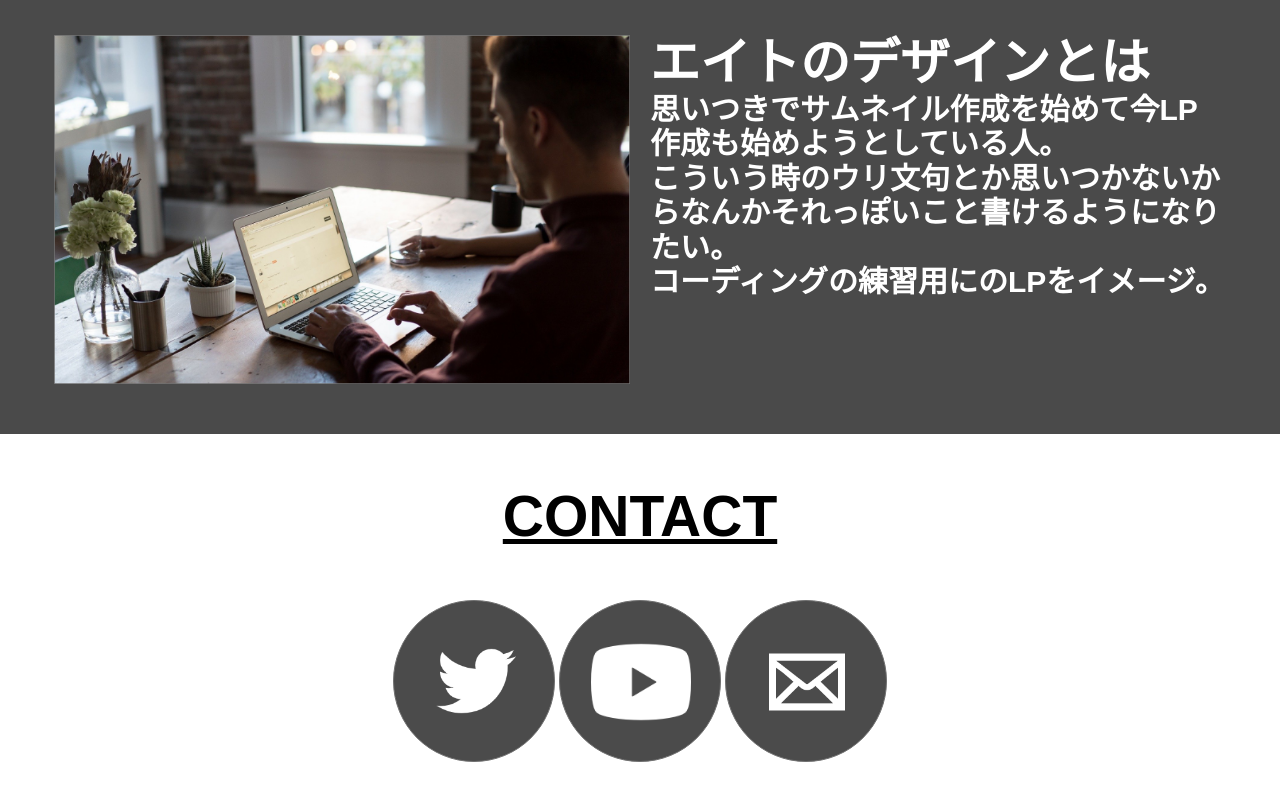
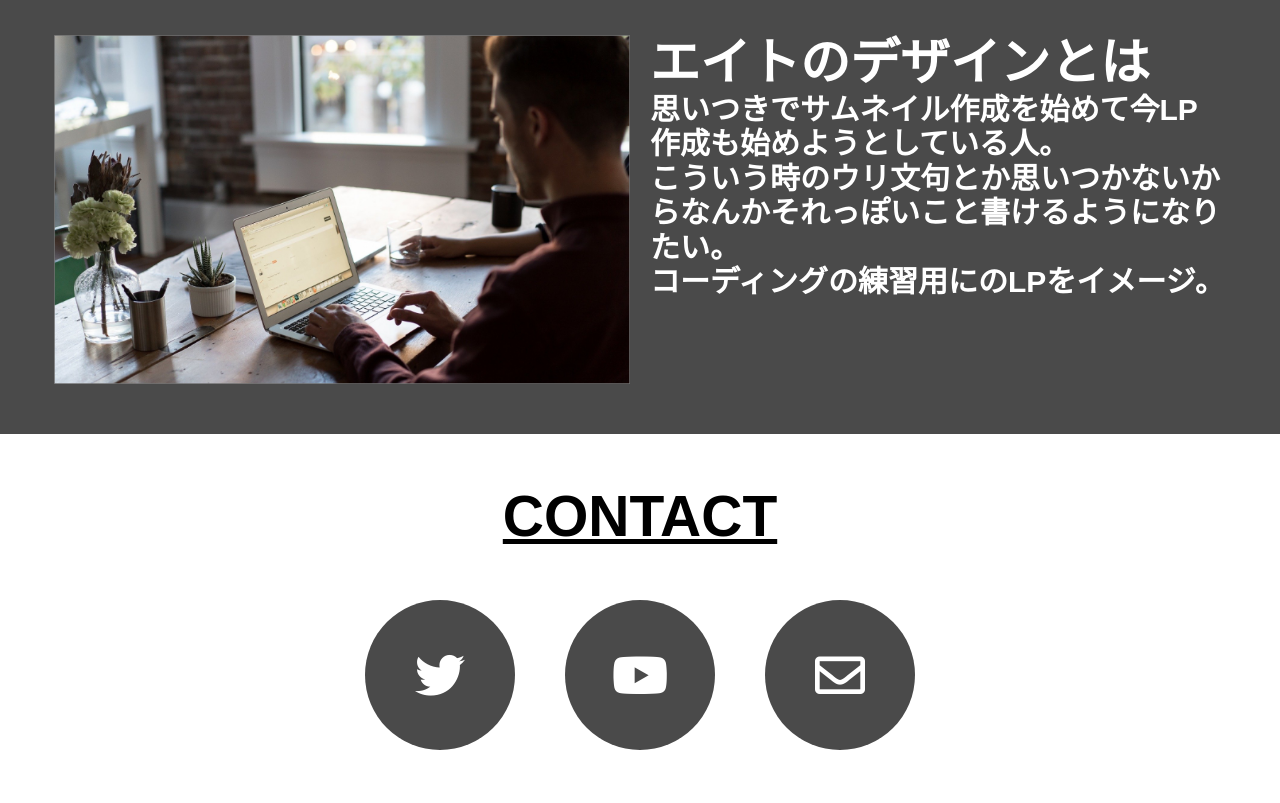
Before and after one commit to eightsSamune/originalLP01, a plain HTML site: page index.html in a window 1280 px wide. Shown: the part 1802-2605 px from the top of the page. Drawn offline with nearby package versions, Linux system fonts and the light colour scheme.

Commit message:
アイコンアニメーション化

```diff
--- a/css/stylesheet.scss
+++ b/css/stylesheet.scss
@@ -129,7 +129,9 @@ header{
 
             &:hover{
                 background: linear-gradient(to right, #018D8D,#035784);
+
             }
+
         }
     }
 }
@@ -207,3 +209,72 @@ header{
         }
     }
 }
+
+.sec04{
+
+    .container{
+        width: 600px;
+    }
+
+    ul{
+        display: flex;
+        justify-content: space-around;
+
+    }
+
+    // ボタンのホバーアニメーション設定
+    .btn01{
+        color: #fff;
+        text-decoration: none;
+        text-align: center;
+        position: relative;
+        z-index: 10;
+        display: block;
+        width: 150px;
+        height: 150px;
+        line-height: 150px;
+
+        &::before {
+            //ボタンアイコン共通項目
+            content: "";
+            font-weight: 400;
+            font-size: 50px;
+
+            background-color: #4A4A4A;
+            display: block;
+            position: absolute;
+            width: 150px;
+            height: 150px;
+            z-index: -1;
+            border-radius: 50%;
+            box-shadow:
+            0 0 0 0 #fff,
+            0 0 0 0 #7e7a79;
+            transition: all .2s ease;
+            -webkit-transition: all .2s ease;
+        }
+        &:hover::before {
+            transform: scale(0.8);
+            -webkit-transform: scale(0.8);
+            box-shadow:
+            0 0 0 25px #fff,
+            0 0 0 27px #4A4A4A;
+        }
+
+    }
+
+    // ボタンアイコン
+    .btnTw::before{
+        font-family: "Font Awesome 5 Brands";
+        content: "\f099";
+    }
+    .btnYt::before{
+        font-family: "Font Awesome 5 Brands";
+        content: "\f167";
+    }
+    .btnMl::before{
+        font-family: "Font Awesome 5 Free";
+        content: "\f0e0";
+    }
+
+}
--- a/index.html
+++ b/index.html
@@ -113,9 +113,15 @@
           <h2 class="title">CONTACT</h2>
 
           <div class="icons">
-            <img src="images/iconTwitter.png" alt="">
+            <ul>
+              <li><a href="#" class="btn01 btnTw"></a></li>
+              <li><a href="#" class="btn01 btnYt"></a></li>
+              <li><a href="#" class="btn01 btnMl"></a></li>
+            </ul>
+
+            <!-- <img src="images/iconTwitter.png" alt="">
             <img src="images/iconYouTube.png" alt="">
-            <img src="images/iconMail.png" alt="">
+            <img src="images/iconMail.png" alt=""> -->
           </div>
         </div>
 
```
Also changed, not shown: css/stylesheet.css, 1 other file.
